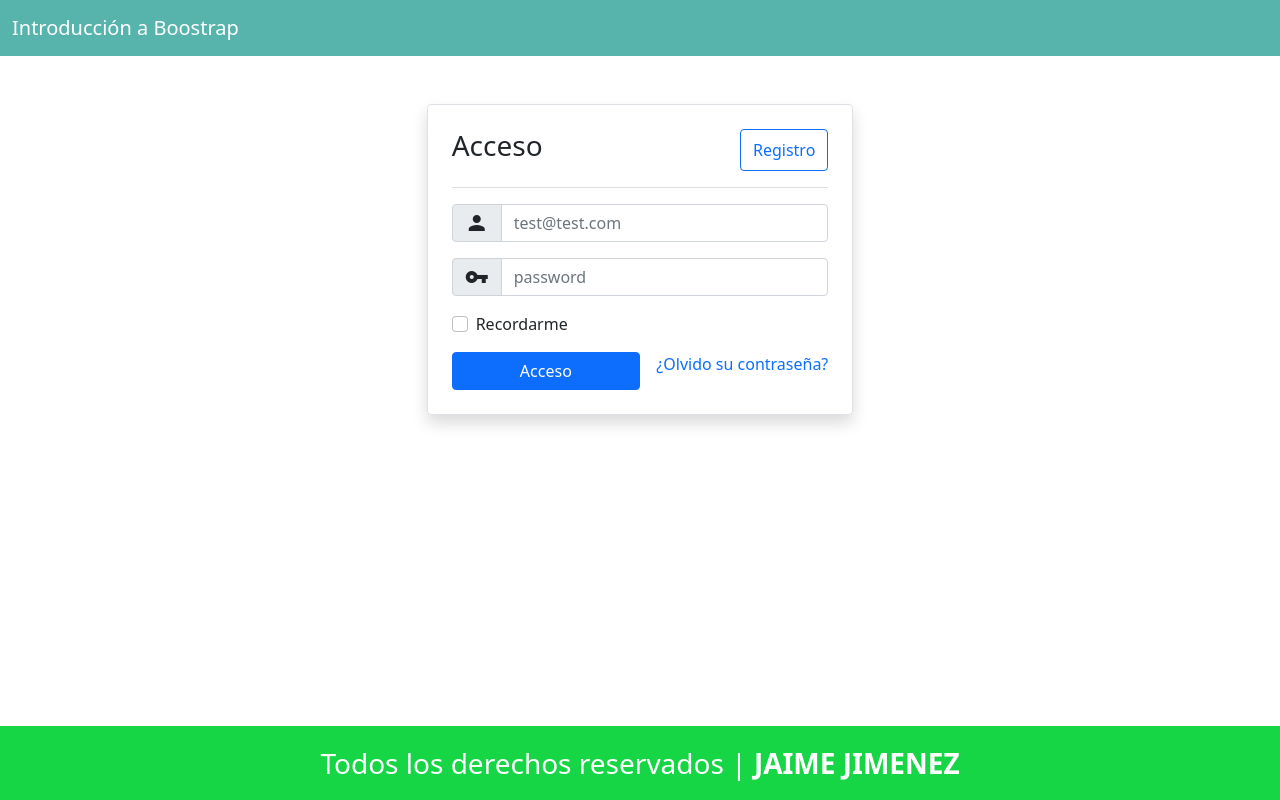
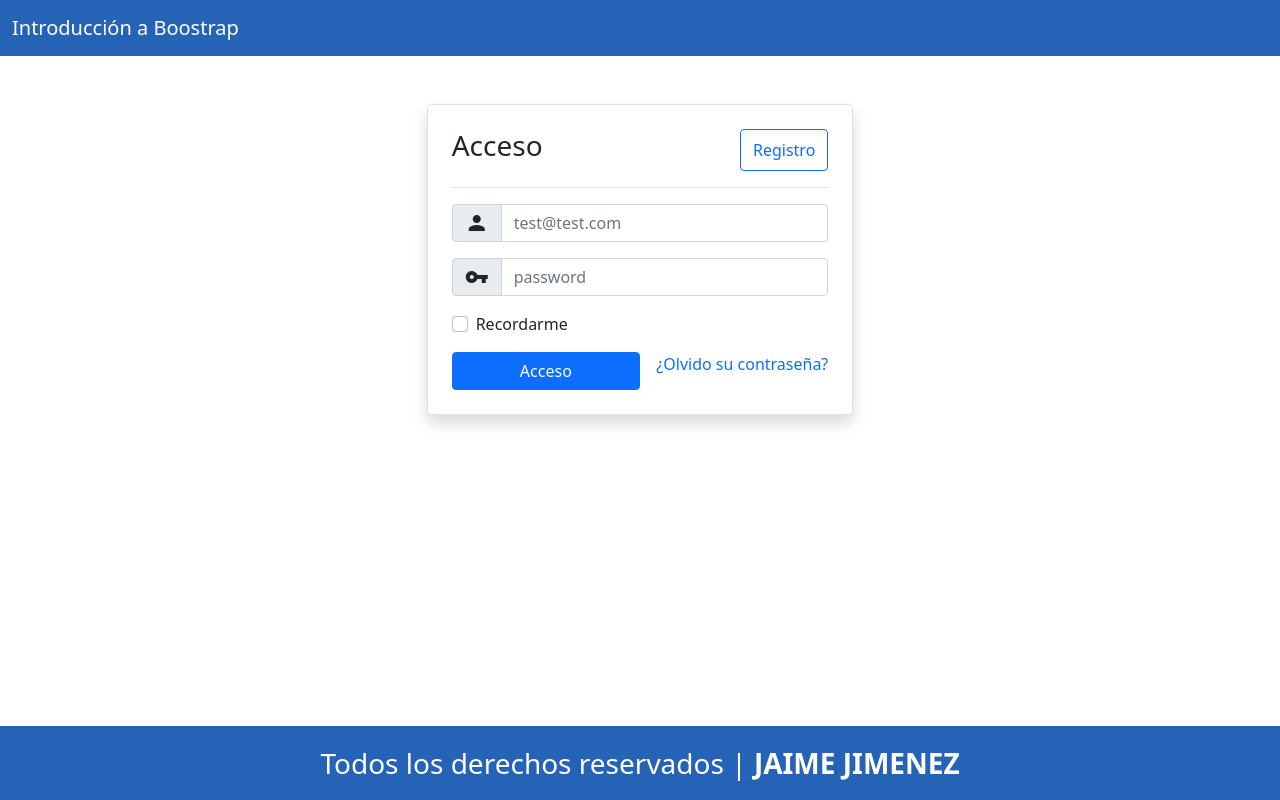
Before and after one commit to JaimeJimenezTor/2.14-Frameworks-CSS, a plain HTML site: page index.html in a window 1280 px wide. Drawn offline with nearby package versions, Linux system fonts and the light colour scheme.

Commit message:
Update styles.css

```diff
--- a/css/styles.css
+++ b/css/styles.css
@@ -1,9 +1,9 @@
 .nav-custom
 {
-    background-color: rgb(87, 180, 173);
+    background-color: rgb(36, 99, 182);
 }
 .footer-custom
 {
-    background-color: rgb(22, 214, 70);  /* Tenemos que llamarlo en el footer */
+   background-color: rgb(36, 99, 182); /* Tenemos que llamarlo en el footer */
 
 }
```
